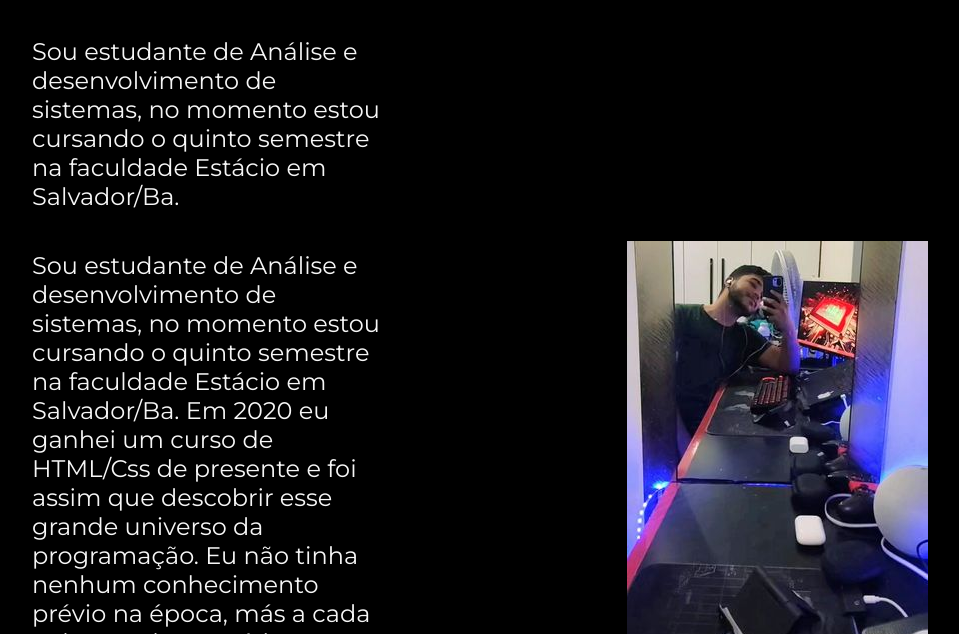
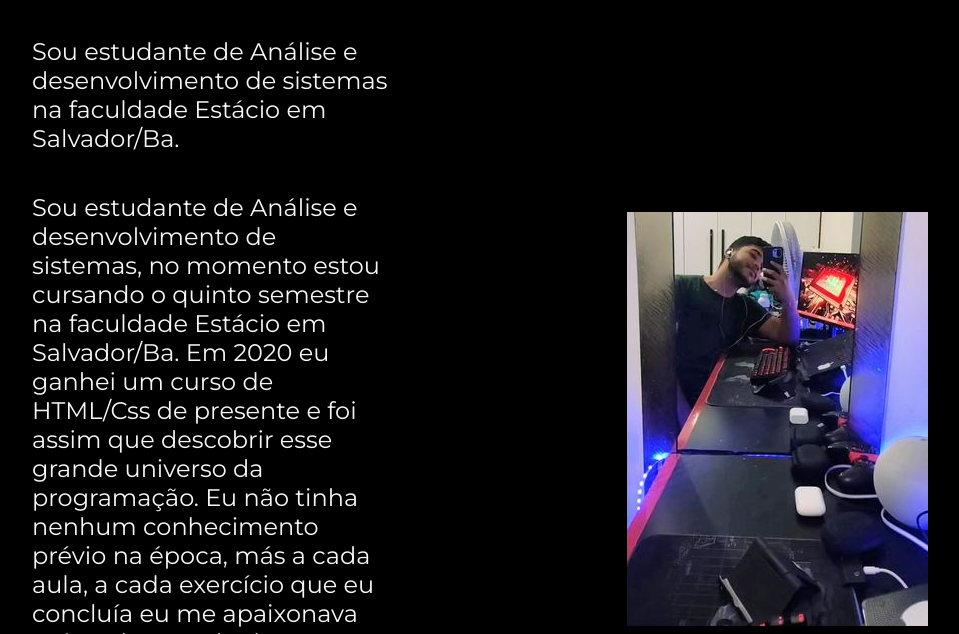
Before and after one commit to CauanSampaioo/portifolio, a plain HTML site: page about.html in a window 1280 px wide. Shown: the part 166-800 px from the top of the page, without its empty margins (160-1119 px from the left). Drawn offline with nearby package versions, Linux system fonts and the light colour scheme.

Commit message:
Update about.html

```diff
--- a/about.html
+++ b/about.html
@@ -18,8 +18,7 @@
     <main class="apresentacao">
     <section class="apresentacao__conteudo">
         <h1 class="apresentacao__conteudo__titulo">Sobre mim</h1>
-        <p class="apresentacao__conteudo__texto">Sou estudante de Análise e desenvolvimento de sistemas, no momento estou
-            cursando o quinto semestre na faculdade Estácio em Salvador/Ba.
+        <p class="apresentacao__conteudo__texto">Sou estudante de Análise e desenvolvimento de sistemas na faculdade Estácio em Salvador/Ba.
         </p>
         <p class="apresentacao__conteudo__texto">Sou estudante de Análise e desenvolvimento de sistemas,
             no momento estou cursando o quinto semestre na faculdade Estácio em Salvador/Ba.
```
